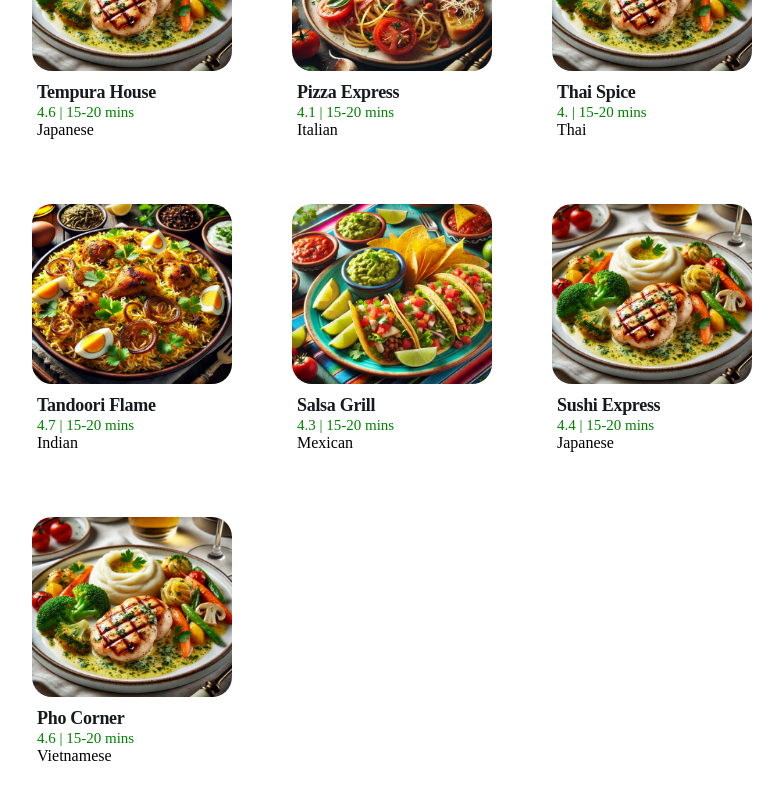
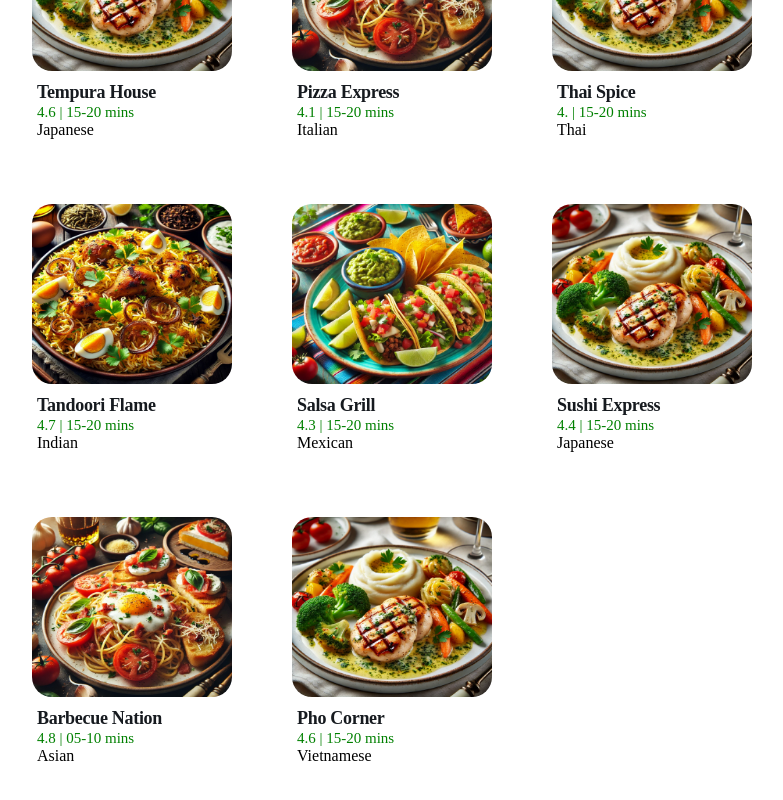
Before and after one commit to RishieVyas/React, a React (Vite) app: page / in a window 1280 px wide. Shown: the part 1717-2517 px from the top of the page, without its empty margins (168-951 px from the left). Built offline with nearby package versions, Linux system fonts and the light colour scheme.

Commit message:
Made header common for all screens

```diff
--- a/data.js
+++ b/data.js
@@ -150,6 +150,14 @@ const restaurants = [
     img: continental,
   },
   {
+    id: "19",
+    name: "Barbecue Nation",
+    cuisine: "Asian",
+    rating: "4.8 | 05-10 mins",
+    approxBillForOne: "20$",
+    img: italian,
+  },
+  {
     id: "20",
     name: "Pho Corner",
     cuisine: "Vietnamese",
--- a/src/App.js
+++ b/src/App.js
@@ -2,7 +2,7 @@ import React from "react";
 import ReactDOM from "react-dom/client";
 import Body from "./components/Body";
 import Header from "./components/Header";
-import { createBrowserRouter, RouterProvider } from "react-router-dom";
+import { createBrowserRouter, RouterProvider, Outlet } from "react-router-dom";
 import About from "./components/About";
 import ContactUs from "./components/ContactUs";
 import Cart from "./components/Cart";
@@ -12,7 +12,7 @@ const AppLayout = () => {
   return (
     <div className="app">
       <Header />
-      <Body />
+      <Outlet />
     </div>
   );
 };
@@ -21,7 +21,10 @@ const appRouter = createBrowserRouter([
   {
     path: "/",
     element: <AppLayout />,
-    errorElement: <Error />,
+    children: [
+      {
+        path: "/",
+        element: <Body />,
       },
       {
         path: "/about",
@@ -35,6 +38,9 @@ const appRouter = createBrowserRouter([
         path: "/cart",
         element: <Cart />,
       },
+    ],
+    errorElement: <Error />,
+  },
 ]);
 
 const root = ReactDOM.createRoot(document.getElementById("root"));
```
Lines whose indentation alone changed are shown as unchanged.
